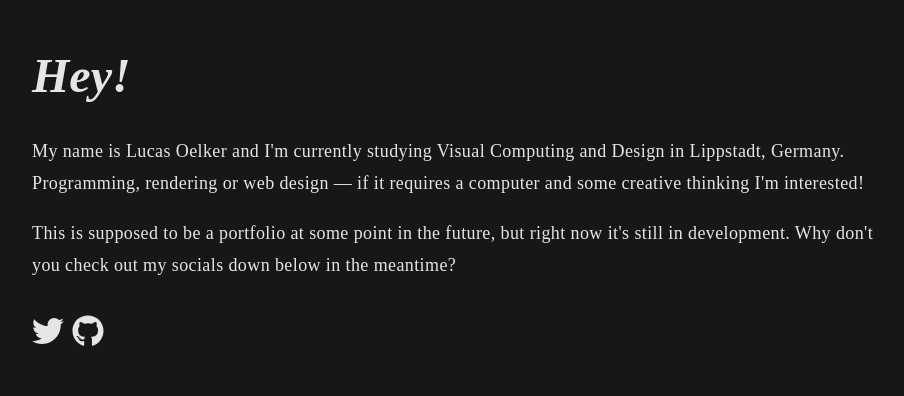
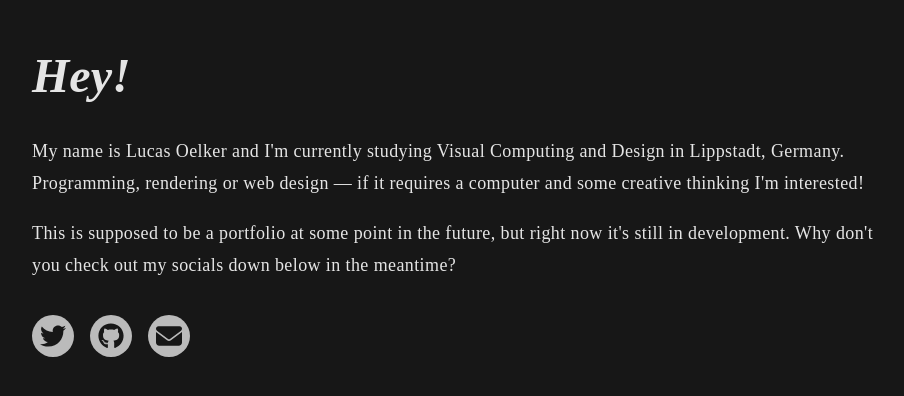
Before and after one commit to LucasOe/portfolio, a React (Vite) app: page / in a window 1280 px wide. Shown: the part 256-652 px from the top of the page, without its empty margins (176-1080 px from the left). Built offline with nearby package versions, Linux system fonts and the light colour scheme.

Commit message:
Add mailto

```diff
--- a/src/App.tsx
+++ b/src/App.tsx
@@ -1,6 +1,7 @@
 import { faGithub, faTwitter } from "@fortawesome/free-brands-svg-icons";
-import { FontAwesomeIcon } from "@fortawesome/react-fontawesome";
+import { faEnvelope } from "@fortawesome/free-solid-svg-icons";
 import React from "react";
+import Social from "./components/Social";
 
 export default function App() {
 	return (
@@ -17,12 +18,9 @@ export default function App() {
 					Why don&apos;t you check out my socials down below in the meantime?
 				</p>
 				<div className="socials">
-					<a href="http://twitter.com/_LucasOe_" target="_blank" rel="noreferrer">
-						<FontAwesomeIcon icon={faTwitter} className="icon" />
-					</a>
-					<a href="http://github.com/LucasOe" target="_blank" rel="noreferrer">
-						<FontAwesomeIcon icon={faGithub} className="icon" />
-					</a>
+					<Social icon={faTwitter} link="https://twitter.com/_LucasOe_" newtab />
+					<Social icon={faGithub} link="https://github.com/LucasOe" newtab />
+					<Social icon={faEnvelope} link="mailto:lucas.oelker@gmx.de" />
 				</div>
 			</div>
 		</div>
--- /dev/null
+++ b/src/components/Social.tsx
@@ -0,0 +1,19 @@
+import { FontAwesomeIcon } from "@fortawesome/react-fontawesome";
+import React from "react";
+import "../styles/components/social.scss";
+
+type SocialProps = {
+	icon: IconDefinition;
+	link: string;
+	newtab: boolean;
+};
+
+export default function Social({ icon, link, newtab }: SocialProps) {
+	return (
+		<div className="iconWrapper">
+			<a href={link} target={newtab ? "_blank" : "_self"} rel="noreferrer">
+				<FontAwesomeIcon icon={icon} className="icon" />
+			</a>
+		</div>
+	);
+}
--- a/src/styles/base/reset.scss
+++ b/src/styles/base/reset.scss
@@ -11,8 +11,8 @@ html {
 body {
 	margin: 0;
 	padding: 2rem;
-	background-color: rgb(23, 23, 23);
-	color: rgb(229, 229, 229);
+	background-color: $grey;
+	color: $white;
 	-webkit-font-smoothing: antialiased;
 	-moz-osx-font-smoothing: grayscale;
 }
--- /dev/null
+++ b/src/styles/base/variables.scss
@@ -0,0 +1,2 @@
+$white: #e5e5e5;
+$grey: #171717;
--- /dev/null
+++ b/src/styles/components/social.scss
@@ -0,0 +1,23 @@
+@import "../base/variables.scss";
+
+.iconWrapper {
+	margin: 0px;
+	width: 42px;
+	height: 42px;
+	background-color: $white;
+	border-radius: 50%;
+	padding: 8px;
+	margin-right: 1rem;
+	opacity: 0.8;
+
+	.icon {
+		width: 100%;
+		height: 100%;
+		color: $grey;
+		float: left;
+	}
+
+	&:hover {
+		opacity: 1;
+	}
+}
--- a/src/styles/main.scss
+++ b/src/styles/main.scss
@@ -1,3 +1,4 @@
+@import "base/variables.scss";
 @import "base/reset.scss";
 
 .center {
@@ -23,15 +24,6 @@
 
 	.socials {
 		padding-top: 1rem;
-
-		a {
-			margin-right: 0.5rem;
-		}
-
-		.icon {
-			width: 2rem;
-			height: 2rem;
-			color: rgb(229, 229, 229);
-		}
+		display: flex;
 	}
 }
```
